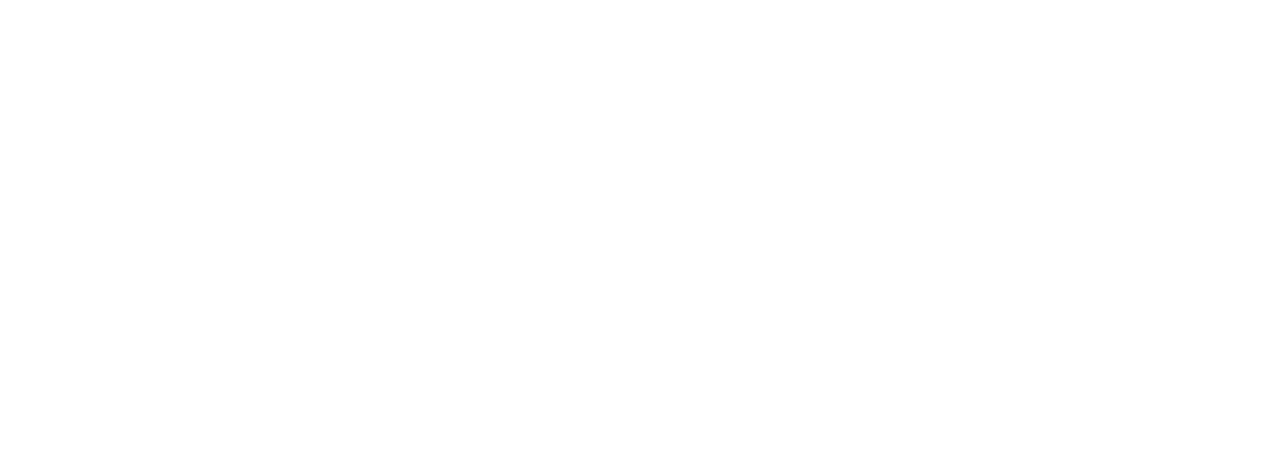
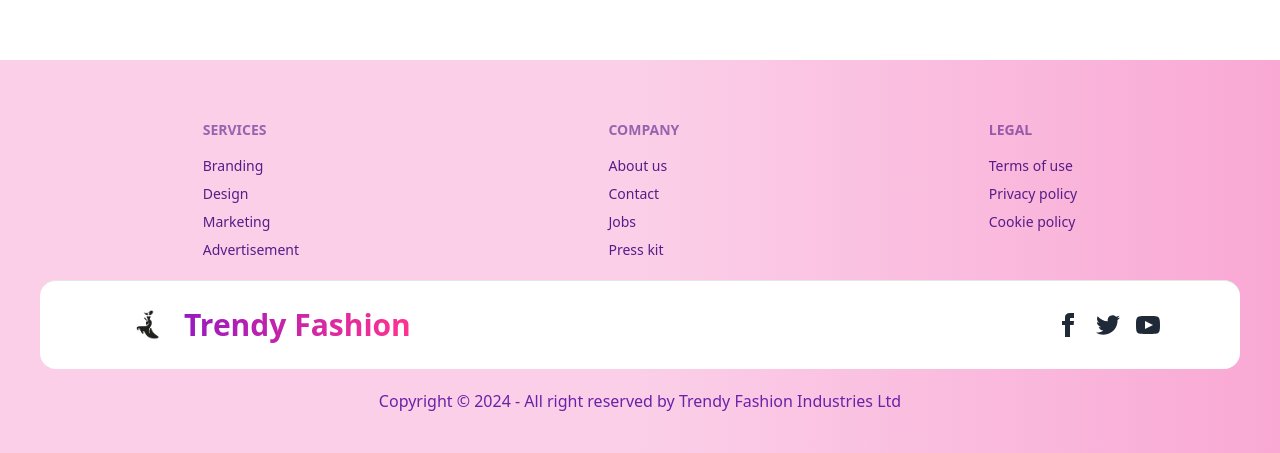
Before and after one commit to Tamanna0322/trendy-fashion-client, a React (Vite) app: page / in a window 1280 px wide. Shown: the part 828-1281 px from the top of the page. Before the commit the page ends 800 px from the top, so only its background shows below. Built offline with nearby package versions, Linux system fonts and the light colour scheme.

Commit message:
added footer section

```diff
--- a/src/components/Footer.jsx
+++ b/src/components/Footer.jsx
@@ -1,10 +1,53 @@
-
+import logo from "../assets/images/file.png"
 
 const Footer = () => {
     return (
-        <div>
+        <div className=" md:p-10 p-4 bg-gradient-to-r from-pink-200 via-pink-200 to-pink-300 text-base-content ">
+        <footer className=" mb-5 max-w-7xl mx-auto mt-5 px-4 ">
+            <div className='footer flex justify-around'>
+            <nav className='text-purple-900'>
+                <h6 className="footer-title">Services</h6>
+                <a className="link link-hover">Branding</a>
+                <a className="link link-hover">Design</a>
+                <a className="link link-hover">Marketing</a>
+                <a className="link link-hover">Advertisement</a>
+            </nav>
+            <nav className='text-purple-900'>
+                <h6 className="footer-title">Company</h6>
+                <a className="link link-hover">About us</a>
+                <a className="link link-hover">Contact</a>
+                <a className="link link-hover">Jobs</a>
+                <a className="link link-hover">Press kit</a>
+            </nav>
+            <nav className='text-purple-900'>
+                <h6 className="footer-title">Legal</h6>
+                <a className="link link-hover">Terms of use</a>
+                <a className="link link-hover">Privacy policy</a>
+                <a className="link link-hover">Cookie policy</a>
+            </nav>
+            </div>
+        </footer>
 
-        </div>
+        <footer className="mt-5 footer md:px-20 px-5 py-4 bg-white rounded-2xl border-t text-base-content flex justify-between items-center border-base-300 max-w-7xl mx-auto ">
+            <aside className="items-center grid-flow-col">
+                <img className="md:w-14 md:h-14 w-9 h-9" src={logo} alt="" />
+                <a className="lg:text-3xl md:text-2xl font-bold bg-gradient-to-r from-[#9919c0] to-[#ff338f] text-transparent bg-clip-text">Trendy Fashion</a>
+            </aside>
+            <nav className="md:place-self-center md:justify-self-end">
+                <div className="grid grid-flow-col gap-4">
+                <a><svg xmlns="http://www.w3.org/2000/svg" width="24" height="24" viewBox="0 0 24 24" className="fill-current"><path d="M9 8h-3v4h3v12h5v-12h3.642l.358-4h-4v-1.667c0-.955.192-1.333 1.115-1.333h2.885v-5h-3.808c-3.596 0-5.192 1.583-5.192 4.615v3.385z"></path></svg></a>
+                    <a><svg xmlns="http://www.w3.org/2000/svg" width="24" height="24" viewBox="0 0 24 24" className="fill-current"><path d="M24 4.557c-.883.392-1.832.656-2.828.775 1.017-.609 1.798-1.574 2.165-2.724-.951.564-2.005.974-3.127 1.195-.897-.957-2.178-1.555-3.594-1.555-3.179 0-5.515 2.966-4.797 6.045-4.091-.205-7.719-2.165-10.148-5.144-1.29 2.213-.669 5.108 1.523 6.574-.806-.026-1.566-.247-2.229-.616-.054 2.281 1.581 4.415 3.949 4.89-.693.188-1.452.232-2.224.084.626 1.956 2.444 3.379 4.6 3.419-2.07 1.623-4.678 2.348-7.29 2.04 2.179 1.397 4.768 2.212 7.548 2.212 9.142 0 14.307-7.721 13.995-14.646.962-.695 1.797-1.562 2.457-2.549z"></path></svg></a>
+                    <a><svg xmlns="http://www.w3.org/2000/svg" width="24" height="24" viewBox="0 0 24 24" className="fill-current"><path d="M19.615 3.184c-3.604-.246-11.631-.245-15.23 0-3.897.266-4.356 2.62-4.385 8.816.029 6.185.484 8.549 4.385 8.816 3.6.245 11.626.246 15.23 0 3.897-.266 4.356-2.62 4.385-8.816-.029-6.185-.484-8.549-4.385-8.816zm-10.615 12.816v-8l8 3.993-8 4.007z"></path></svg></a>
+
+                </div>
+            </nav>
+        </footer>
+        <footer className='max-w-7xl mx-auto'>
+        <aside className='mt-5'>
+                <p className='text-center text-purple-800'>Copyright © 2024 - All right reserved by Trendy Fashion Industries Ltd</p>
+            </aside>
+        </footer>
+    </div>
     );
 };
 
--- a/src/layouts/MainLayout.jsx
+++ b/src/layouts/MainLayout.jsx
@@ -10,7 +10,9 @@
             <div>
                 <Navbar></Navbar>
             </div>
-            <Outlet></Outlet>
+            <div className="min-h-screen">
+           <Outlet></Outlet>
+           </div>
             <div>
                 <Footer></Footer>
             </div>
```
